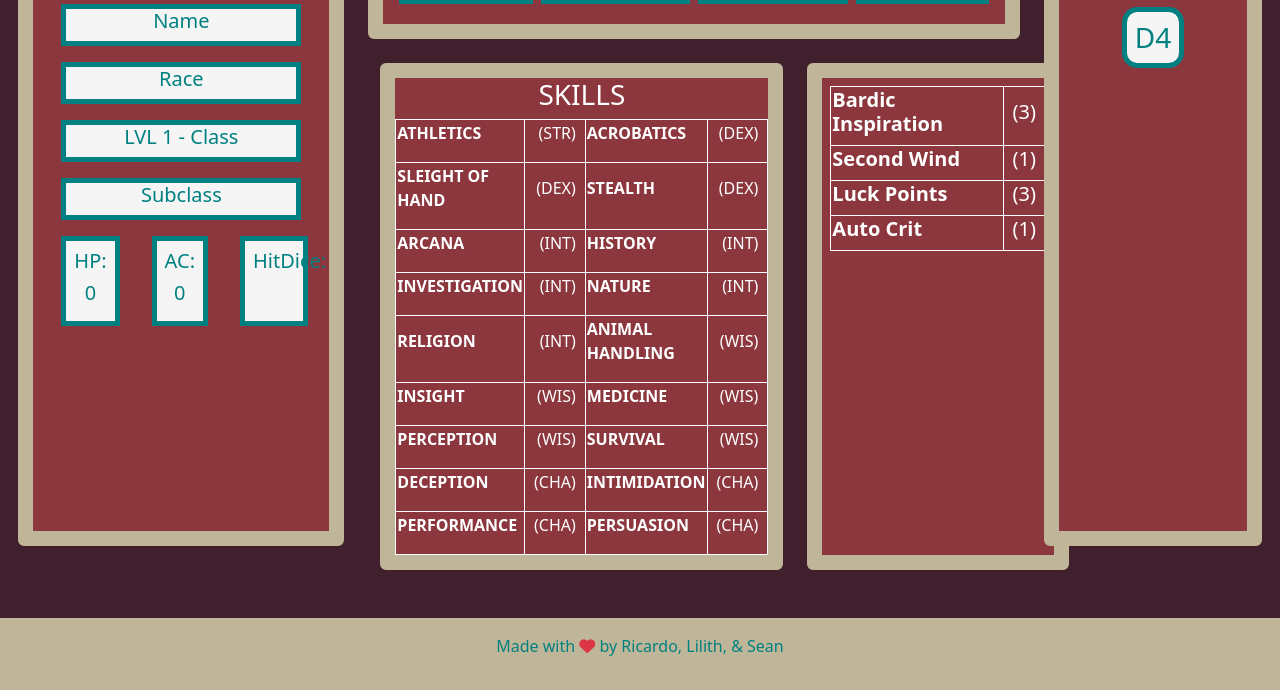
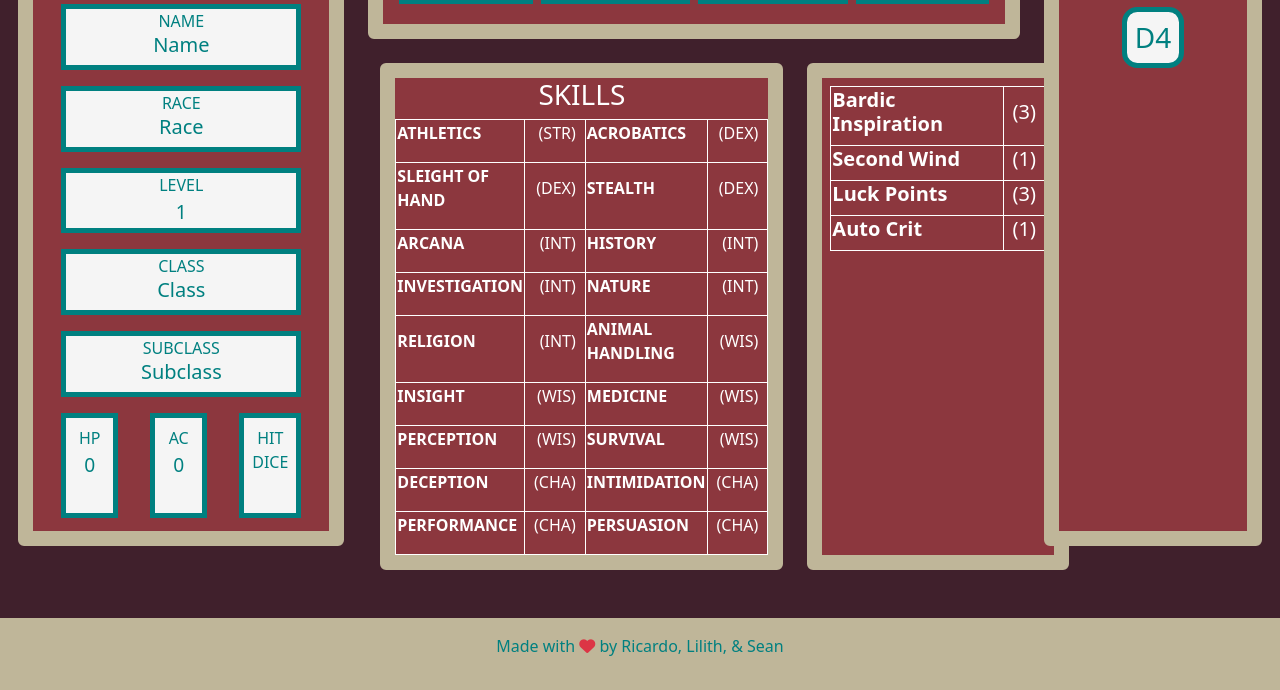
Before and after one commit to 4GeeksAcademy/Bag-Of-Holding, a React app: page /character in a window 1280 px wide. Shown: the part 495-1185 px from the top of the page. Built offline with nearby package versions, Linux system fonts and the light colour scheme; no server answers.

Commit message:
Added input functionality to character info elements like lvl, hp, ac and hitDice

```diff
--- a/src/front/components/characterSite/CharacterInfoBlock.jsx
+++ b/src/front/components/characterSite/CharacterInfoBlock.jsx
@@ -1,5 +1,12 @@
+import useGlobalReducer from "../../hooks/useGlobalReducer";
+import { useState } from "react";
 export const CharacterInfoBlock = (props) => {
-    let details = props.details
+    let details = props.details;
+    const { store, dispatch } = useGlobalReducer();
+    const [level, setLevel] = useState(props.details.level);
+    const [hp, setHp] = useState(props.details.hp);
+    const [ac, setAc] = useState(props.details.ac);
+    const [hitDice, setHitDice] = useState(props.details.hitDice);
     return (
         //  ALL THIS INFORMATION IS SUPPOSED TO BE SELECTED USING THE DND API WITH ALL CHARACTER OPTIONS
         <div>
@@ -8,33 +15,94 @@ export const CharacterInfoBlock = (props) => {
 
             {/* CHARACTER NAME */}
             <div className="character-info-box m-3">
-                <h5>{details.name}</h5>
+                <label for="name">NAME</label>
+                <h5 id="name">{details.name}</h5>
             </div>
 
             {/* CHARACTER RACE */}
             <div className="character-info-box m-3">
-                <h5>{details.race}</h5>
+                <label for="race">RACE</label>
+                <h5 id="race">{details.race}</h5>
             </div>
 
-            {/* CHARACTER LEVEL AND CLASS */}
+            {/* CHARACTER LEVEL */}
             <div className="character-info-box m-3">
-                <h5>LVL {details.level} - {details.characterClass}</h5>
+                <label for="level">LEVEL</label>
+                <input
+                    id="level"
+                    type="number"
+                    className="character-info-input"
+                    onChange={e => setLevel(e.target.value)}
+                    onKeyDown={e => {
+                        if (e.key == "Enter") {
+                            updateStats();
+                        }
+                    }
+                    }
+                    value={level}
+                />
+            </div>
+
+            {/* CHARACTER CLASS */}
+            <div className="character-info-box m-3">
+                <label for="cClass">CLASS</label>
+                <h5 id="cClass">{details.characterClass}</h5>
             </div>
 
             {/* CHARACTER SUBCLASS */}
             <div className="character-info-box m-3">
-                <h5>{details.subclass}</h5>
+                <label for="subClass">SUBCLASS</label>
+                <h5 id="subClass">{details.subclass}</h5>
             </div>
             {/* CHARACTER HP/AC/HITDICE*/}
             <div className="d-flex">
                 <div className="character-info-box mx-3 p-2 w-25">
-                    <h5>HP:</h5><h5>{details.hp}</h5>
+                    <label for="hp">HP</label>
+                    <input
+                        id="hp"
+                        type="number"
+                        className="character-info-input"
+                        onChange={e => setHp(e.target.value)}
+                        onKeyDown={e => {
+                            if (e.key == "Enter") {
+                                updateStats();
+                            }
+                        }
+                        }
+                        value={hp}
+                    />
                 </div>
                 <div className="character-info-box mx-3 p-2 w-25">
-                    <h5>AC:</h5><h5>{details.ac}</h5>
+                    <label for="ac">AC</label>
+                    <input
+                        id="ac"
+                        type="number"
+                        className="character-info-input"
+                        onChange={e => setAc(e.target.value)}
+                        onKeyDown={e => {
+                            if (e.key == "Enter") {
+                                updateStats();
+                            }
+                        }
+                        }
+                        value={ac}
+                    />
                 </div>
                 <div className="character-info-box mx-3 p-2 w-25">
-                    <h5>HitDice:</h5><h5>{details.hitDice}</h5>
+                    <label for="hitDice">HIT DICE</label>
+                    <input
+                        id="hitDice"
+                        type="number"
+                        className="character-info-input"
+                        onChange={e => setHitDice(e.target.value)}
+                        onKeyDown={e => {
+                            if (e.key == "Enter") {
+                                updateStats();
+                            }
+                        }
+                        }
+                        value={hitDice}
+                    />
                 </div>
             </div>
         </div>
--- a/src/front/components/characterSite/StatBlock.jsx
+++ b/src/front/components/characterSite/StatBlock.jsx
@@ -7,8 +7,8 @@ export const StatBlock = (props) => {
                 <h4>{props.name}</h4>
             </div>
             <div className="stat-block-info m-1 p-1">
-                <h4>{props.value}
-
+                <h4>
+                    {props.value}
                 </h4>
             </div>
             <div className="d-flex justify-content-center m-1">
@@ -21,7 +21,6 @@ export const StatBlock = (props) => {
                     <h4>{saving}</h4>
                 </div>
             </div>
-
         </div>
     );
 };
--- a/src/styles/characterSite.css
+++ b/src/styles/characterSite.css
@@ -7,6 +7,20 @@
 .character-picture {
   border: 5px solid #008080;
   border-radius: 15px 50px;
+}
+.character-info-input {
+  background-color: transparent;
+  color: #008080;
+  text-align: center;
+  border: none;
+  width: 100%;
+  font-size: larger;
+}
+label {
+  font-size: medium;
+}
+input:focus {
+  outline: none;
 }
 /* STAT SPECIFIC */
 .stat-block-box {
```
